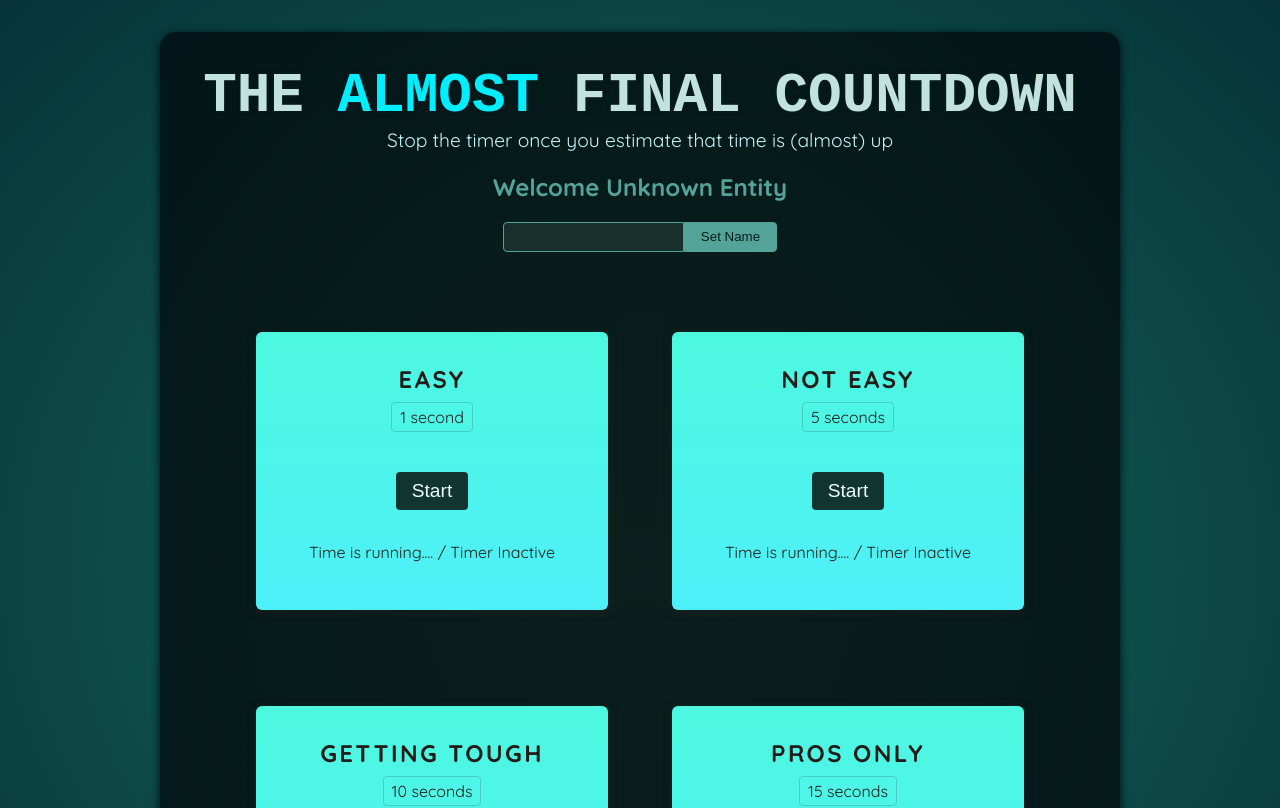
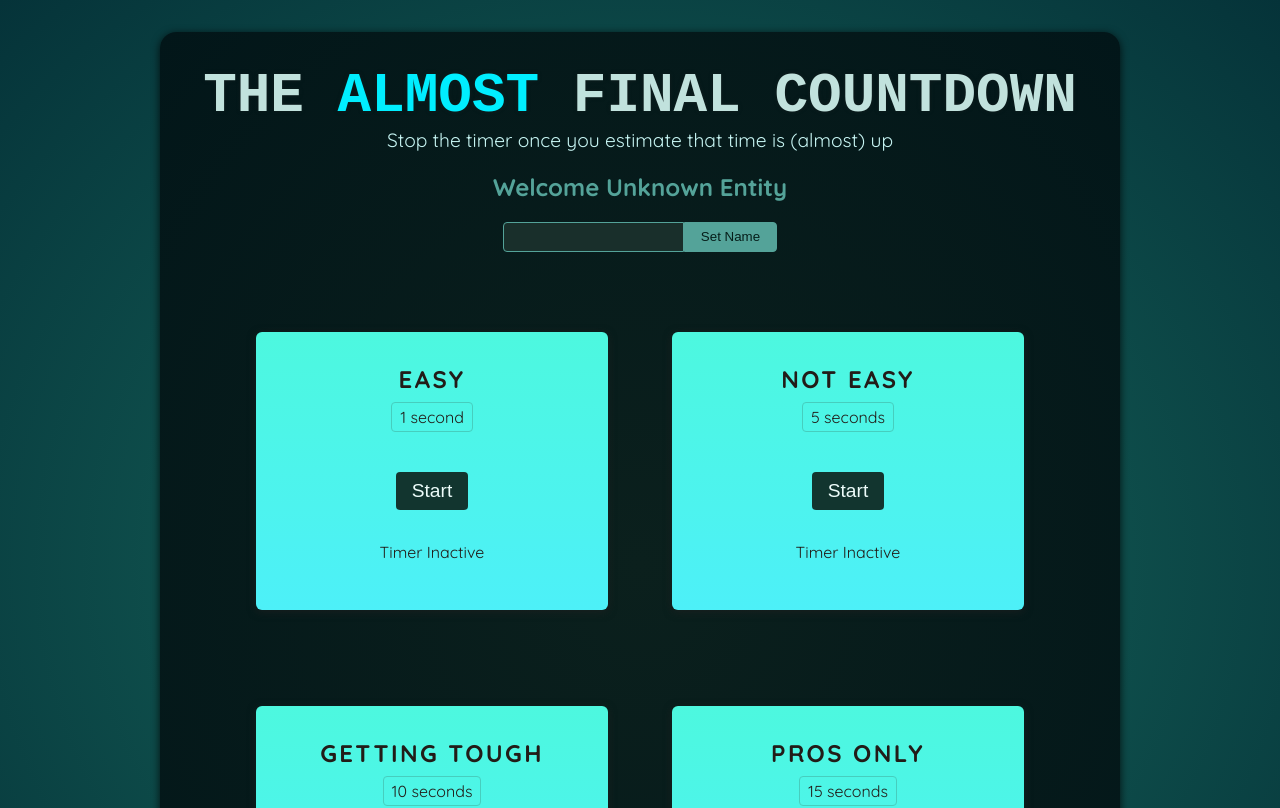
Before and after one commit to jdkopala/react-refsandportals, a React (Vite) app: page / in a window 1280 px wide. Shown: the top 808 px of the page. Built offline with nearby package versions, Linux system fonts and the light colour scheme; a web font is replaced by a local one.

Commit message:
stub logic for timer game

```diff
--- a/src/components/TimerChallenge.jsx
+++ b/src/components/TimerChallenge.jsx
@@ -1,17 +1,34 @@
+import { useState } from 'react';
+
+
 export default function TimerChallenge({ title, targetTime }) {
+    const [timerStarted, setTimerStarted] = useState(false);
+    const [timerExpired, setTimerExpired] = useState(false);
+
+    function handleStart() {
+        setTimerExpired(false);
+        setTimerStarted(true);
+        setTimeout(() => {
+            setTimerExpired(true);
+            setTimerStarted(false);
+        }, targetTime * 1000);
+    };
+
+
     return (
         <section className="challenge">
             <h2>{title}</h2>
+            {timerExpired && <p>You lost!</p>}
             <p className="challenge-time">
                 {targetTime} second{targetTime > 1 ? 's' : ''}
             </p>
             <p>
-                <button>
-                    Start
+                <button onClick={handleStart}>
+                    {timerStarted ? 'Stop' : 'Start'}
                 </button>
             </p>
-            <p className="">
-                Time is running.... / Timer Inactive
+            <p className={timerStarted ? 'active' : undefined}>
+                {timerStarted ? 'Time is running...' : 'Timer Inactive'}
             </p>
         </section>
     )
```
